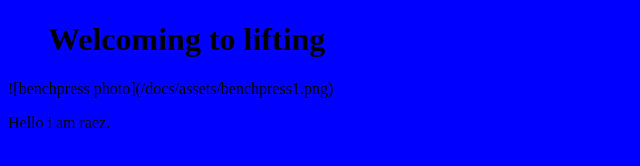
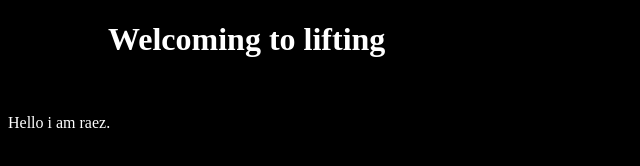
Before and after one commit to AlexanderRaez/Ar250.github.io, a plain HTML site: page index.html in a window 1280 px wide. Shown: the whole page, without its empty margins (0-640 px from the left). Drawn offline with Linux system fonts and the light colour scheme.

Commit message:
Update style.css

```diff
--- a/style.css
+++ b/style.css
@@ -1,8 +1,13 @@
 body {
- background-color: blue;
+ background-color: black;
 }
 
 h1{
-  color: black;
-  margin-left: 40px;
+  color: white;
+  margin-left: 100px;
 }
+
+p{
+  color: white;
+  margin-left: 40;
+  }
```
